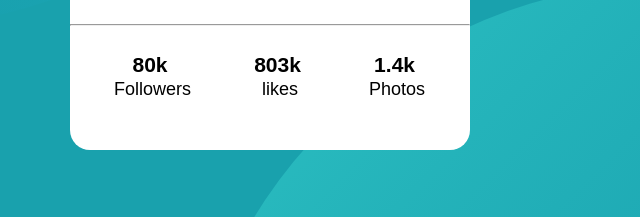
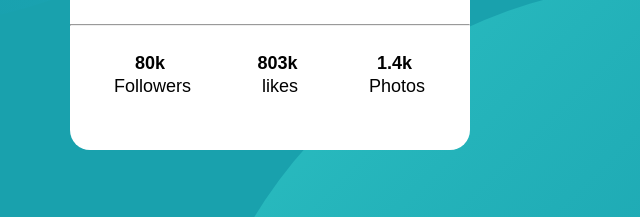
Before and after one commit to masaless/Componente-do-cart-o-de-perfil, a plain HTML site: page profile-card-component-main/index.html in a window 1280 px wide. Shown: the part 450-667 px from the top of the page, 370-1010 px from the left. Drawn offline with Linux system fonts and the light colour scheme.

Commit message:
Concertando erros

```diff
--- a/profile-card-component-main/index.html
+++ b/profile-card-component-main/index.html
@@ -30,7 +30,7 @@
     <!-- Background da foto -->
     <div class="back-photo">
       <div class="photo">
-        <img src="images/image-victor.jpg">
+        <img alt="imagem de perfil" src="images/image-victor.jpg">
       </div>
     </div>
     <!-- Frase do Victor -->
@@ -43,9 +43,9 @@
     <div class="followers">
         <table>
           <tr>
-            <th><h3>80k</h3></th>
-            <th><h3>803k</h3></th>
-           <th><h3>1.4k</h3></th>
+            <th>80k</th>
+            <th>803k</th>
+           <th>1.4k</th>
           </tr>
           <tr>
             <td>Followers</td>
```
